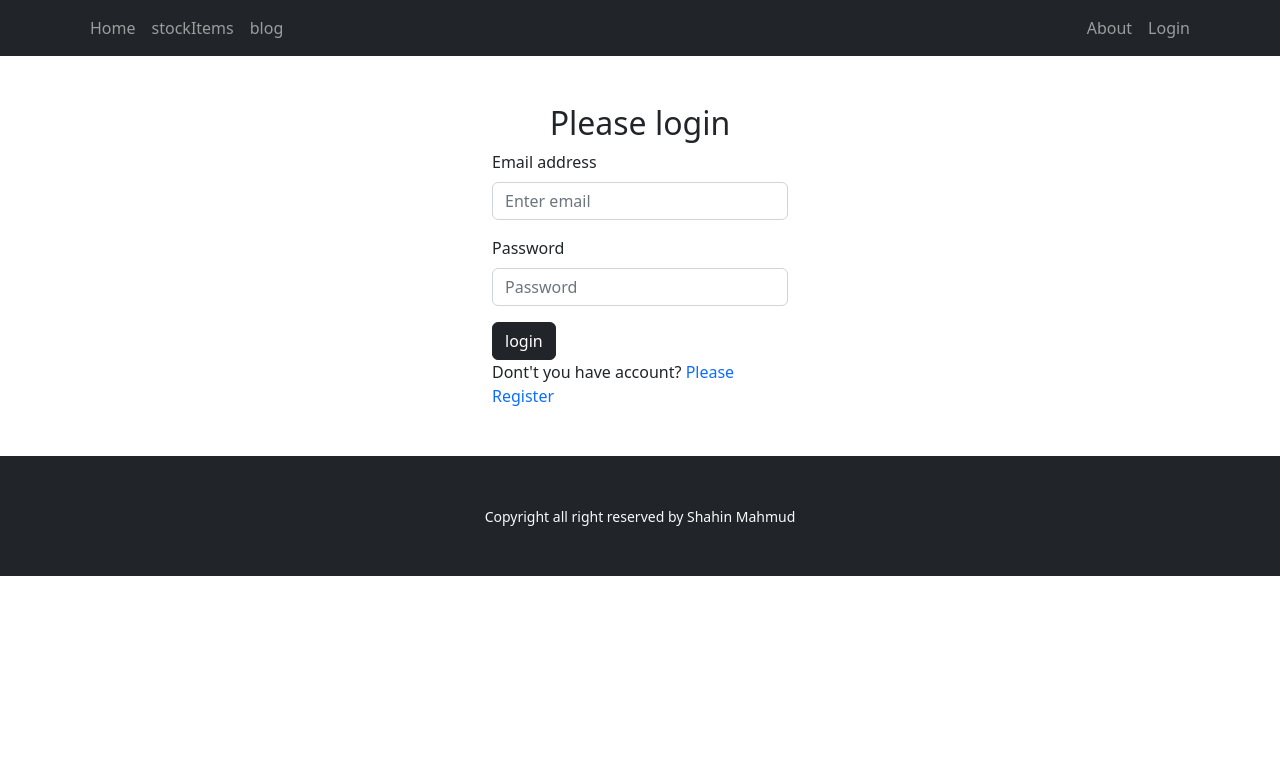
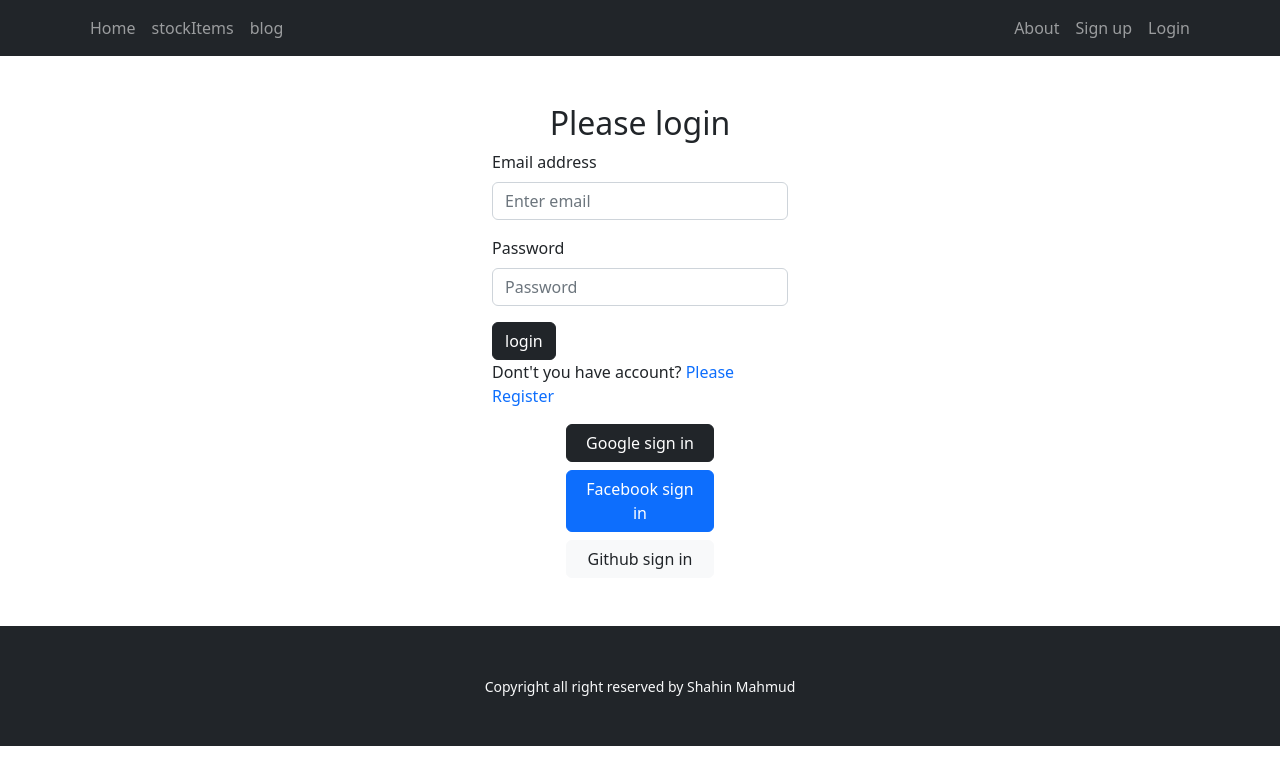
Before and after one commit to Mahmud-Shahin/laptop-stock-management-project-13, a React (Create React App) app: page /login in a window 1280 px wide. Shown: the top 784 px of the page. Built offline with nearby package versions, Linux system fonts and the light colour scheme; no server answers.

Commit message:
update data

```diff
--- a/src/App.js
+++ b/src/App.js
@@ -9,6 +9,9 @@ import NotFound from './Pages/Share/Notfound/NotFound';
 import StockItemDetails from './Pages/StockItemDetails/StockItemDetails';
 import Register from './Pages/Register/Register';
 import StockItems from './Pages/Home/StockItems/StockItems';
+import ManageInventories from './Pages/ManageInventories/ManageInventories';
+import PrivateAuth from './Pages/Login/PrivateAuth/PrivateAuth';
+
 
 function App() {
   return (
@@ -23,6 +26,12 @@ function App() {
         <Route path='/stockItem/:stockItemId' element={<StockItemDetails></StockItemDetails>}></Route>
         <Route path='/login' element={<Login></Login>}></Route>
         <Route path='/register' element={<Register></Register>}></Route>
+        <Route path='/manageInventories' element={
+          <PrivateAuth>
+            <ManageInventories></ManageInventories>
+          </PrivateAuth>
+        }></Route>
+
         <Route path='*' element={<NotFound></NotFound>}></Route>
       </Routes>
       <Footer></Footer>
--- a/src/Pages/Login/Login.js
+++ b/src/Pages/Login/Login.js
@@ -1,8 +1,17 @@
 // import React, { useRef } from 'react';
 import { Button, Form } from 'react-bootstrap';
+import { useSignInWithEmailAndPassword } from 'react-firebase-hooks/auth';
 import { useNavigate, Link } from 'react-router-dom';
+import auth from '../../firebase.init';
+import SocialLogin from './SocialLogin/SocialLogin';
 
 const Login = () => {
+  const [
+    signInWithEmailAndPassword,
+    user,
+    loading,
+    error,
+  ] = useSignInWithEmailAndPassword(auth);
 //     const referenceEmail = useRef('');
 //     const referencePass  = useRef('');
 //     const controllogin = event =>{
@@ -18,7 +27,7 @@ const Login = () => {
         event.preventDefault();
         const email = event.target.email.value;
         const password =  event.target.password.value;
-        console.log( email, password);
+        signInWithEmailAndPassword(email, password);
 
       }
 
@@ -28,6 +37,10 @@ const Login = () => {
 
         clicknavigate('/register')
 
+    }
+
+    if(user){
+      clicknavigate('/home')
     }
 
 
@@ -56,7 +69,7 @@ const Login = () => {
 
 
 
-
+      <SocialLogin></SocialLogin>
 
 
         </div>
--- /dev/null
+++ b/src/Pages/Login/PrivateAuth/PrivateAuth.js
@@ -0,0 +1,18 @@
+import React from 'react';
+import { useAuthState } from 'react-firebase-hooks/auth';
+import { Navigate, useLocation } from 'react-router-dom';
+import auth from '../../../firebase.init';
+
+const PrivateAuth = ({children}) => {
+    const [user] = useAuthState(auth);
+    const location = useLocation();
+
+    if(!user){
+        return <Navigate to="/login" state={{ from: location }} replace />;
+
+    }
+
+    return children;
+};
+
+export default PrivateAuth;
--- /dev/null
+++ b/src/Pages/Login/SocialLogin/SocialLogin.js
@@ -0,0 +1,34 @@
+import React from 'react';
+import { useSignInWithGoogle } from 'react-firebase-hooks/auth';
+import { useNavigate } from 'react-router-dom';
+import auth from '../../../firebase.init';
+
+const SocialLogin = () => {
+    const [signInWithGoogle, user, loading, error] = useSignInWithGoogle(auth);
+    const navigate = useNavigate();
+    let errorComponent;
+    if (error) {
+
+        errorComponent = <div>
+            <p className='text-danger'>Error: {error.message}</p>
+          </div>
+
+      }
+
+      if(user){
+        navigate('/home')
+      }
+
+    return (
+        <div>
+         <div class="d-grid gap-2 col-6 mx-auto">
+   <button onClick={()=> signInWithGoogle()} class="btn btn-dark" type="button">Google sign in</button>
+   {errorComponent}
+  <button class="btn btn-primary" type="button">Facebook sign in</button>
+  <button class="btn btn-light text-dark" type="button">Github sign in</button>
+</div>
+        </div>
+    );
+};
+
+export default SocialLogin;
--- /dev/null
+++ b/src/Pages/ManageInventories/ManageInventories.js
@@ -0,0 +1,11 @@
+import React from 'react';
+
+const ManageInventories = () => {
+    return (
+        <div>
+            <h2>All manage items</h2>
+        </div>
+    );
+};
+
+export default ManageInventories;
--- a/src/Pages/Register/Register.js
+++ b/src/Pages/Register/Register.js
@@ -1,8 +1,18 @@
 // import React, { useRef } from 'react';
 import { Button, Form } from 'react-bootstrap';
 import { useNavigate, Link } from 'react-router-dom';
+import { useCreateUserWithEmailAndPassword } from 'react-firebase-hooks/auth';
+import auth from '../../firebase.init';
+import SocialLogin from '../Login/SocialLogin/SocialLogin';
 
 const Register = () => {
+  const [
+    createUserWithEmailAndPassword,
+    user,
+    loading,
+    error,
+  ] = useCreateUserWithEmailAndPassword(auth);
+
 //     const referenceName = useRef('');
 //     const referenceEmail = useRef('');
 //     const referencePass  = useRef('');
@@ -21,7 +31,8 @@ const Register = () => {
         const name = event.target.name.value;
         const email = event.target.email.value;
         const password =  event.target.password.value;
-        console.log(name, email, password);
+
+        createUserWithEmailAndPassword(email, password);
 
       }
 
@@ -32,6 +43,10 @@ const Register = () => {
 
         lognavigate('/login')
 
+    }
+
+    if(user){
+      lognavigate('/home');
     }
 
     return (
@@ -63,8 +78,13 @@ const Register = () => {
        register
       </Button>
     </Form>
+
     <p>already have an account?  <Link to="/login" className='text-primary text-decoration-none' onClick={clicklogin}>Please login</Link></p>
+
+      <SocialLogin></SocialLogin>
+
         </div>
+
     );
 };
 
--- a/src/Pages/Share/Header/Header.js
+++ b/src/Pages/Share/Header/Header.js
@@ -2,10 +2,17 @@
 import React from 'react';
 import { Navbar, Container, Nav  } from 'react-bootstrap';
 import { Link } from 'react-router-dom';
+import { useAuthState } from 'react-firebase-hooks/auth';
+import auth from '../../../firebase.init';
+import { signOut } from 'firebase/auth';
 
 
 
 const Header = () => {
+  const[user]=useAuthState(auth);
+  const handleLogOut = () =>{
+    signOut(auth);
+  }
     return (
         <header>
 
@@ -26,7 +33,12 @@ const Header = () => {
           </Nav>
           <Nav>
             <Nav.Link as={Link} to="about" >About</Nav.Link>
-            <Nav.Link as={Link} to="login">Login</Nav.Link>
+            <Nav.Link as={Link} to="register" >Sign up</Nav.Link>
+          {
+           user ?
+           <button className='text-white btn btn-link text-decoration-none' onClick={handleLogOut}>log Out</button>
+           :
+          <Nav.Link as={Link} to="login">Login</Nav.Link>}
 
 
           </Nav>
--- a/src/Pages/StockItemDetails/StockItemDetails.js
+++ b/src/Pages/StockItemDetails/StockItemDetails.js
@@ -1,11 +1,16 @@
 import React from 'react';
-import { useParams } from 'react-router-dom';
+import { Link, useParams } from 'react-router-dom';
 
 const StockItemDetails = () => {
   const  {stockItemId} = useParams();
     return (
         <div>
             <h2>All details stock item : {stockItemId}</h2>
+            <div className='text-center'>
+                <Link to='/manageInventories'>
+                    <button className='btn btn-dark'> manage Inventories</button>
+                </Link>
+            </div>
 
         </div>
     );
```
